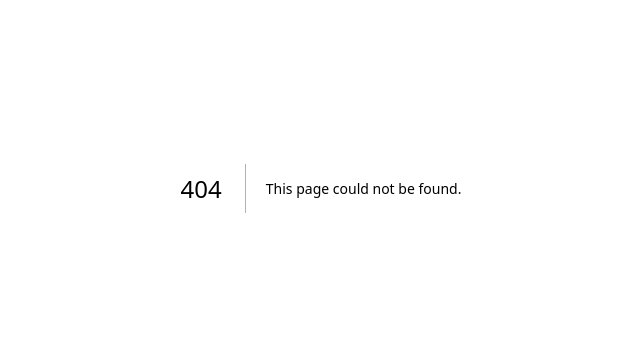
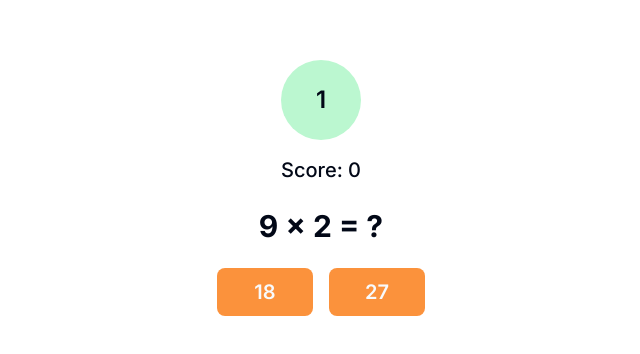
Before and after one commit to phongtn/simple-match-challenge, a Next.js app: page /math in a window 1280 px wide. Before the commit this address had no page. Shown: the part 212-566 px from the top of the page, without its empty margins (319-959 px from the left). Built offline with nearby package versions, Linux system fonts and the light colour scheme.

Commit message:
rename the home to math

```diff
--- a/src/app/home/page.tsx
+++ b/src/app/math/page.tsx
@@ -3,13 +3,14 @@ import {Button} from "@/components/ui/button"
 import {useState, useEffect} from "react";
 
 export default function Component() {
+    const cfgTimeLeft = 4;
     const [simpleMath, setSimpleMatch] = useState('1 / 1');
     const [firstAnswer, setFirstAnswer] = useState(3);
     const [secondAnswer, setSecondAnswer] = useState(5);
     const [currentScore, setCurrentScore] = useState(0);
     const [rightAnswer, setRightAnswer] = useState(5);
 
-    const [timeLeft, setTimeLeft] = useState(4);
+    const [timeLeft, setTimeLeft] = useState(0);
 
     let correctNumber = 0;
 
@@ -70,25 +71,26 @@ export default function Component() {
     }
 
     useEffect(() => {
+        // Reset timer, update score, and generate problem when time reaches 0
         if (timeLeft === 0) {
-            setTimeLeft(4);
+            setTimeLeft(cfgTimeLeft);
             updateScore(false);
             generateProblem();
+            return; // Exit early to avoid unnecessary setInterval
         }
 
-        // exit early when we reach 0
+        // Exit early if timeLeft is falsy (e.g., 0)
         if (!timeLeft) return;
 
-        // save intervalId to clear the interval when the
-        // component re-renders
+        // Set up interval to decrement timeLeft every second
         const intervalId = setInterval(() => {
-            // @ts-ignore
-            setTimeLeft(timeLeft - 1);
+            setTimeLeft((prevTimeLeft) => prevTimeLeft - 1); // Use functional update for state
         }, 1000);
 
-        // clear interval on re-render to avoid memory leaks
+        // Clear interval on component unmount or re-render
         return () => clearInterval(intervalId);
-    }, [generateProblem, timeLeft]);
+    }, [timeLeft]);
+
 
     return (
         <div className="flex w-full h-screen justify-center items-center">
@@ -109,5 +111,5 @@ export default function Component() {
                 </div>
             </div>
         </div>
-    )
+    );
 }
```
